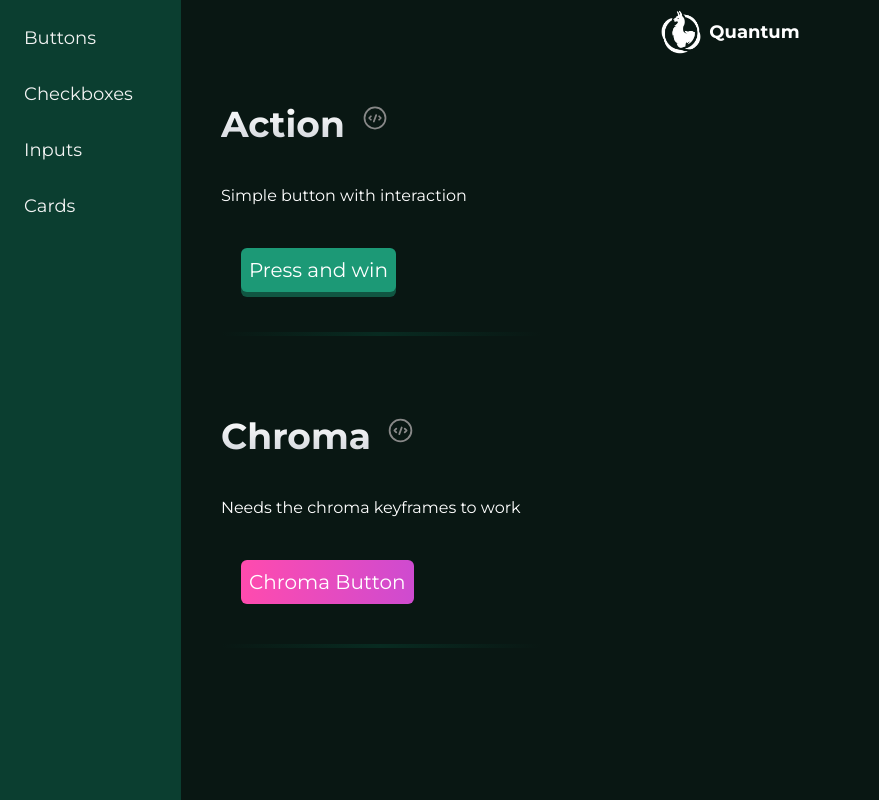
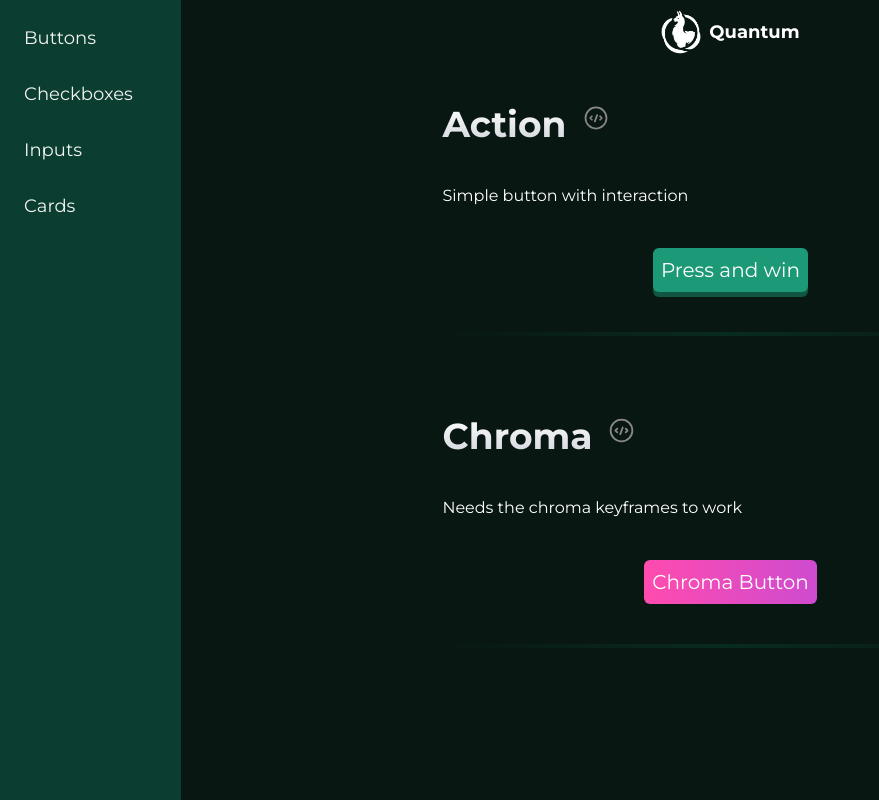
Before and after one commit to pa-ku/quantum_ui, a React (Vite) app: page /buttons in a window 1280 px wide. Shown: the whole page, without its empty margins (0-879 px from the left). Built offline with nearby package versions, Linux system fonts and the light colour scheme.

Commit message:
proyects allign i ncenter when screen is XL

```diff
--- a/src/components/ComponentTemplate.jsx
+++ b/src/components/ComponentTemplate.jsx
@@ -3,17 +3,21 @@ import codeSvg from "../assets/svg/codebtn.svg";
 export default function ComponentTemplate({ children, title, text }) {
   return (
     <>
-      <div className="flex w-80 flex-col gap-10">
-        <div className="flex w-max gap-2">
+      <section className="flex h-full items-center justify-center xl:w-full">
+        <div className="flex flex-col gap-10 xl:w-[36em]">
+          <div className="flex w-full w-max gap-2">
             <h2 className="title">{title}</h2>
-          <button className="before:contents-['See Code'] before:conten relative flex h-max w-max rounded-full text-green-200 before:absolute before:w-20 before:bg-white before:text-white hover:bg-gray-200">
+            <button className="before:contents-['See Code'] before:conter relative flex h-max w-max rounded-full text-green-200 before:absolute before:w-20 before:bg-white before:text-white hover:bg-gray-200">
               <img className="h-full w-full object-fill" src={codeSvg} alt="" />
             </button>
           </div>
           {text && <p>{text}</p>}
-        <section className="section px-5">{children}</section>
+          <div className="flex w-full items-center justify-center px-5">
+            {children}
+          </div>
           <span className="from-background via-primary-950 to-background h-1 w-full bg-red-200 bg-gradient-to-r"></span>
         </div>
+      </section>
     </>
   );
 }
```
Lines whose indentation alone changed are shown as unchanged.
